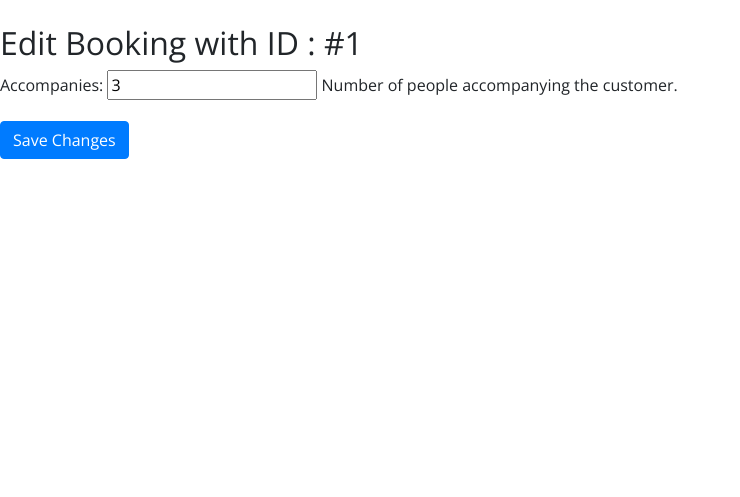
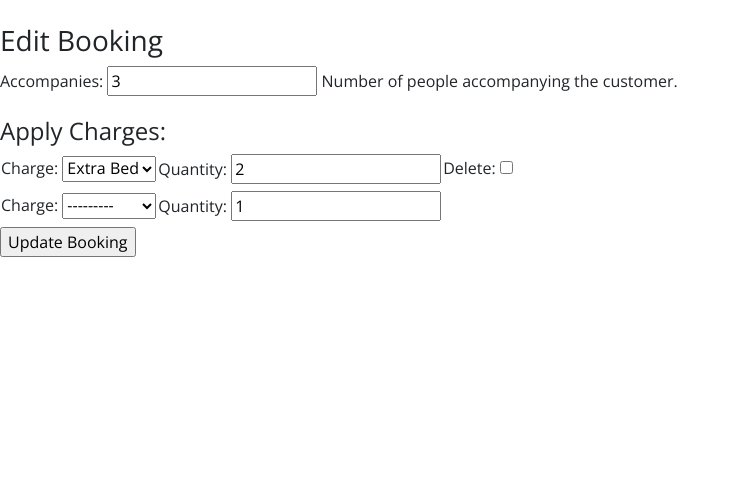
Before and after one commit to jagonzas/hotelPMS, a Django app: page /edit_booking/1/ in a window 1280 px wide. Shown: the part 160-657 px from the top of the page, without its empty margins (0-740 px from the left). Run offline with Django 4.2, Linux system fonts and the light colour scheme; a user stored in the database is signed in; data comes from the database, SQL or seed files in the repository; both versions use the stored data as it was after the commit; some libraries are stand-ins or nearby versions.

Commit message:
Added charges to bookings, from admins side

```diff
--- a/hotel_pms/forms.py
+++ b/hotel_pms/forms.py
@@ -2,7 +2,7 @@ from django import forms
 from django.core.exceptions import ValidationError
 from django.contrib.auth.forms import UserCreationForm
 from django.contrib.auth.models import User
-from .models import Room, Customer, Booking
+from .models import Room, Customer, Booking, BookingCharge
 
 
 class CustomerRegisterForm(UserCreationForm):
@@ -81,3 +81,13 @@ class EditBookingForm(forms.ModelForm):
     class Meta:
         model = Booking
         fields = ['accompanies']
+        exclude = ['charges']
+
+
+BookingChargeFormSet = forms.inlineformset_factory(
+    Booking,
+    BookingCharge,
+    fields=('charge', 'quantity'),
+    extra=1,
+    can_delete=True
+)
--- a/hotel_pms/models.py
+++ b/hotel_pms/models.py
@@ -40,13 +40,41 @@ class RoomImage(models.Model):
     image = models.ImageField(upload_to='rooms/')
 
 
+
+class ExtraCharge(models.Model):
+    CHARGE_TYPES = (
+        ('bed', 'Extra Bed'),
+        ('smoking', 'Smoking Fee'),
+        ('coffee','Coffe Price'),
+        ('water','Water Price'),
+        ('maintenance','Maintenance Price'),
+        ('late','Late Fees'),
+        ('early','Early Check Fee'),
+        ('miscellaneous','Extra Fees')
+    )
+    charge_type = models.CharField(max_length=50, choices=CHARGE_TYPES)
+    cost = models.DecimalField(max_digits=7, decimal_places=2)
+    description = models.TextField(blank=True)
+    def __str__(self):
+        return self.get_charge_type_display()
+
+
 class Booking(models.Model):
     customer = models.ForeignKey(User, on_delete=models.CASCADE)
     room = models.ForeignKey(Room, on_delete=models.CASCADE)
     start_date = models.DateField()
     end_date = models.DateField()
     accompanies = models.PositiveIntegerField(default=0, help_text="Number of people accompanying the customer.")
+    charges = models.ManyToManyField(ExtraCharge, through='BookingCharge')
 
+
+class BookingCharge(models.Model):
+    booking = models.ForeignKey(Booking, on_delete=models.CASCADE)
+    charge = models.ForeignKey(ExtraCharge, on_delete=models.CASCADE)
+    quantity = models.PositiveIntegerField(default=1)
+
+    class Meta:
+        unique_together = ['booking', 'charge']  # ensures one charge type per booking
 
 
 class Payment(models.Model):
--- a/hotel_pms/templates/hotel_pms/edit_booking.html
+++ b/hotel_pms/templates/hotel_pms/edit_booking.html
@@ -1,12 +1,30 @@
 {% extends "hotel_pms/index.html" %}
 
 {% block content %}
-<h2>Edit Booking with ID :  #{{ booking.id }}</h2>
+<h3>Edit Booking</h3>
 
-<form method="POST">
+<form method="POST" enctype="multipart/form-data">
     {% csrf_token %}
+
+    <!-- Main Booking Form -->
     {{ form.as_p }}
-    <button type="submit" class="btn btn-primary">Save Changes</button>
+
+    <h4>Apply Charges:</h4>
+    <table>
+        {% for charge_form in formset %}
+        <tr class="charge-row">
+            <td>{{ charge_form.charge.label_tag }} {{ charge_form.charge }}</td>
+            <td>{{ charge_form.quantity.label_tag }} {{ charge_form.quantity }}</td>
+            <!-- Add a delete checkbox if required -->
+            {% if charge_form.instance.pk %}
+            <td>{{ charge_form.DELETE.label_tag }} {{ charge_form.DELETE }}</td>
+            {% endif %}
+        </tr>
+        {% endfor %}
+    </table>
+    {{ formset.management_form }}
+
+    <input type="submit" value="Update Booking">
 </form>
 
 {% endblock %}
--- a/hotel_pms/views.py
+++ b/hotel_pms/views.py
@@ -1,11 +1,12 @@
 from django.shortcuts import render, redirect
-from .forms import StaffRegisterForm,CustomerRegisterForm, RoomForm , BookingForm, HousekeepingForm, EditBookingForm
+from .forms import StaffRegisterForm,CustomerRegisterForm, RoomForm , BookingForm, HousekeepingForm, EditBookingForm, BookingChargeFormSet, BookingCharge
 from django.contrib import messages
 from django.contrib.auth import authenticate, login
+from django import forms
 from django.contrib.auth.models import Group
 from django.shortcuts import get_object_or_404
 from django.contrib.auth.decorators import login_required, user_passes_test
-from .models import Room, Booking, Payment, Customer, Staff, StaffRegistrationRequest, RoomImage
+from .models import Room, Booking, Payment, Customer, Staff, StaffRegistrationRequest, RoomImage, BookingCharge
 from django.contrib.auth.models import User
 from django.contrib.auth.hashers import make_password
 
@@ -132,21 +133,31 @@ def login_view(request):
 def edit_booking(request, booking_id):
     booking = get_object_or_404(Booking, pk=booking_id)
 
+    # For the formset without specifying a custom form
+    BookingChargeFormSet = forms.inlineformset_factory(Booking, BookingCharge, fields=('charge', 'quantity'), extra=1)
+
     if request.method == 'POST':
         form = EditBookingForm(request.POST, instance=booking)
-        if form.is_valid():
+        formset = BookingChargeFormSet(request.POST, instance=booking)
+
+        if form.is_valid() and formset.is_valid():
             form.save()
-            return redirect('list_bookings') # Or wherever you want to redirect after a successful edit
+            formset.save()
+            return redirect('list_bookings')
+        else:
+            # If there's an error, you can optionally add a message or handle it as required
+            messages.error(request, 'There was an error updating the booking. Please check the data and try again.')
     else:
         form = EditBookingForm(instance=booking)
+        formset = BookingChargeFormSet(instance=booking)
 
     context = {
         'booking': booking,
-        'form': form
+        'form': form,
+        'formset': formset
     }
 
     return render(request, 'hotel_pms/edit_booking.html', context)
-
 
 @login_required
 def book_room(request, room_id):
```
Also changed, not shown: hotel_pms/admin.py (+16 -1 lines), db.sqlite3, hotel_pms/migrations/0013_extracharge_bookingcharge_booking_charges.py (added).
